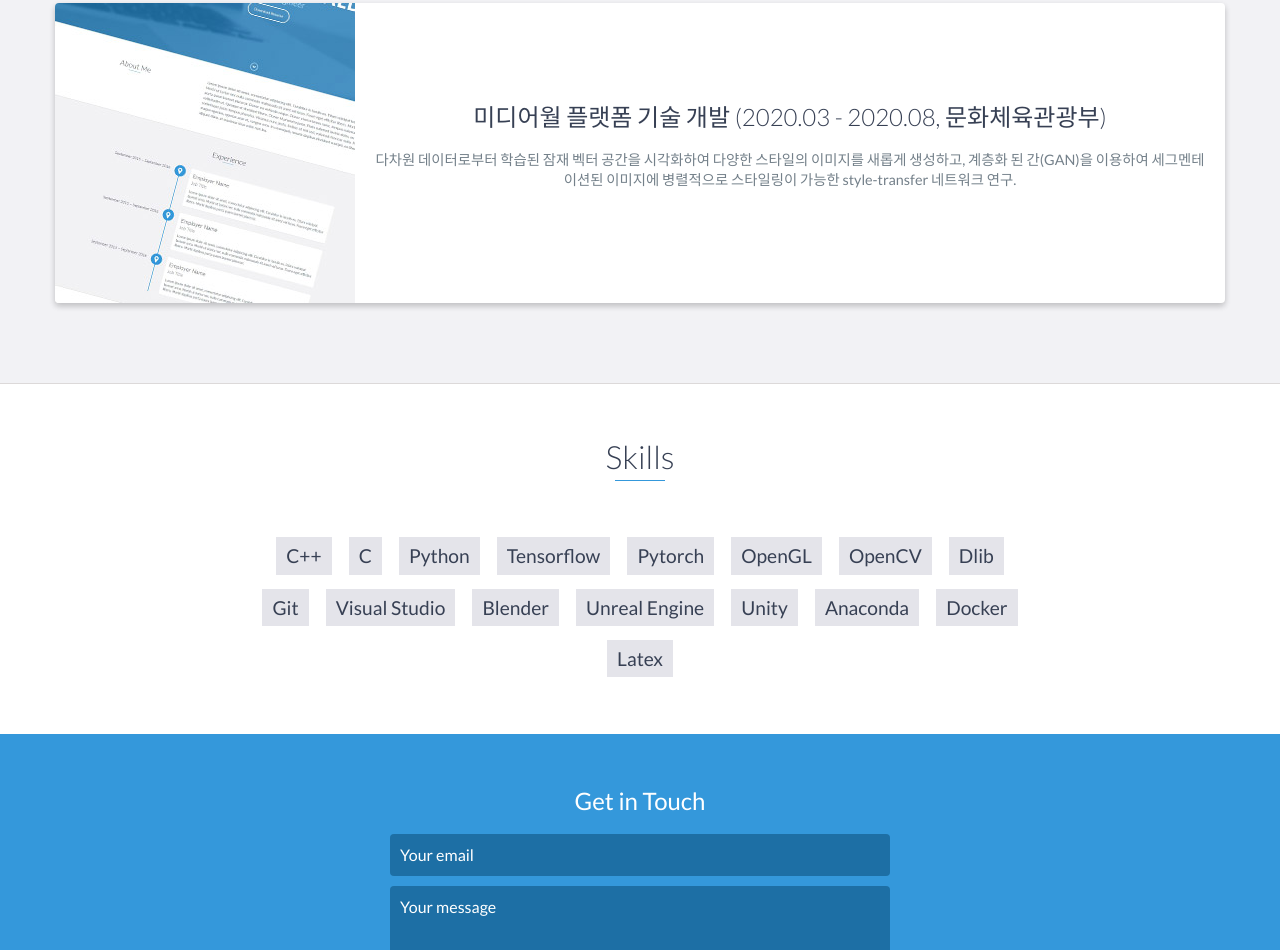
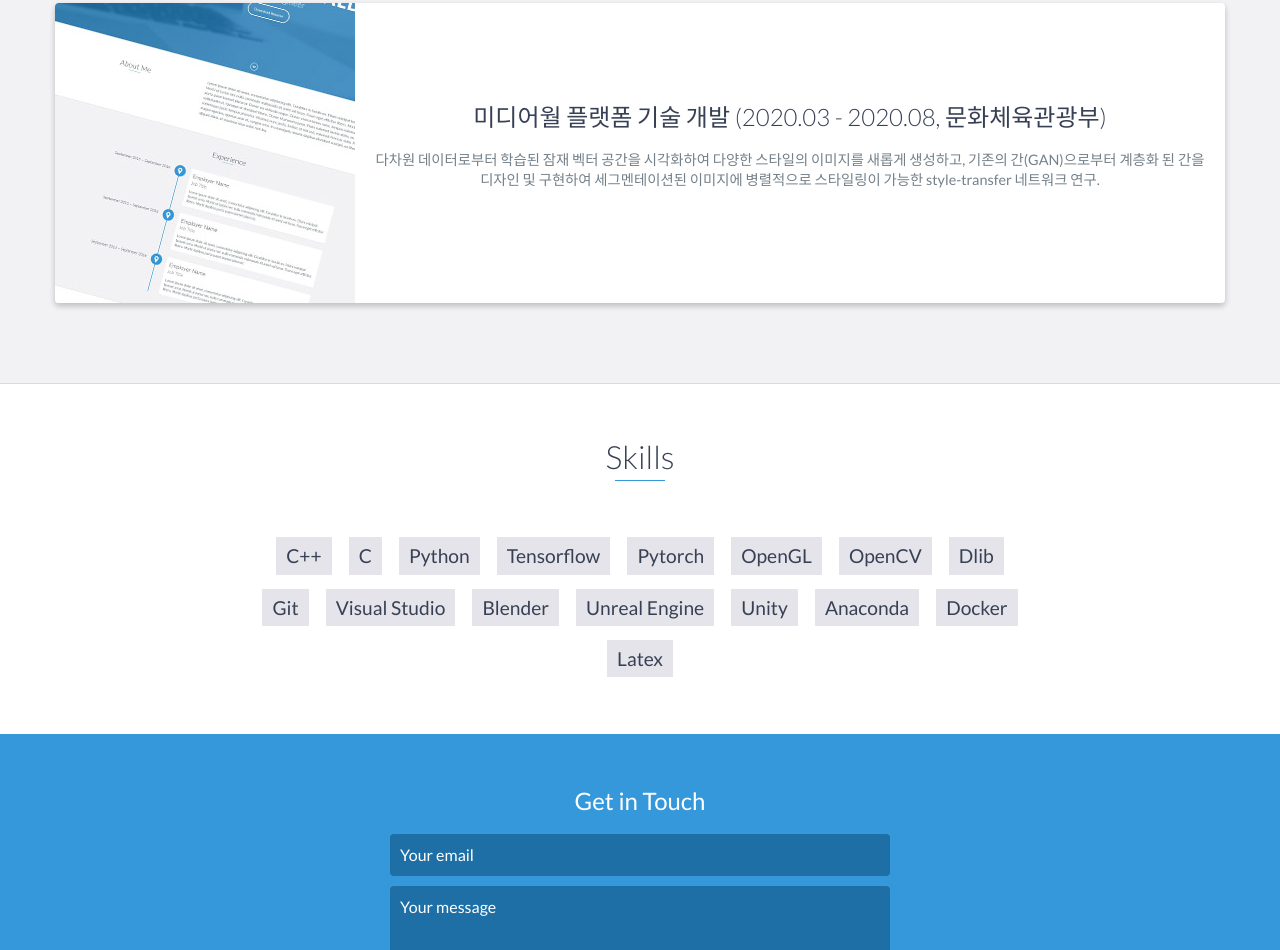
Before and after one commit to JunyoungPark95/JunyoungPark95.github.io, a website: page index.html in a window 1280 px wide. Shown: the part 3537-4487 px from the top of the page. Drawn offline with nearby package versions, Linux system fonts and the light colour scheme.

Commit message:
Update index.html

```diff
--- a/index.html
+++ b/index.html
@@ -203,7 +203,7 @@
                     <div class="project-info">
                         <h3>미디어월 플랫폼 기술 개발 (2020.03 - 2020.08, 문화체육관광부)</h3>
                         <p>
-                            다차원 데이터로부터 학습된 잠재 벡터 공간을 시각화하여 다양한 스타일의 이미지를 새롭게 생성하고, 계층화 된 간(GAN)을 이용하여 세그멘테이션된 이미지에 병렬적으로 스타일링이 가능한 style-transfer 네트워크 연구.
+                            다차원 데이터로부터 학습된 잠재 벡터 공간을 시각화하여 다양한 스타일의 이미지를 새롭게 생성하고, 기존의 간(GAN)으로부터 계층화 된 간을 디자인 및 구현하여 세그멘테이션된 이미지에 병렬적으로 스타일링이 가능한 style-transfer 네트워크 연구.
                         </p>
                     </div>
                     <!-- End .project-info -->
```
